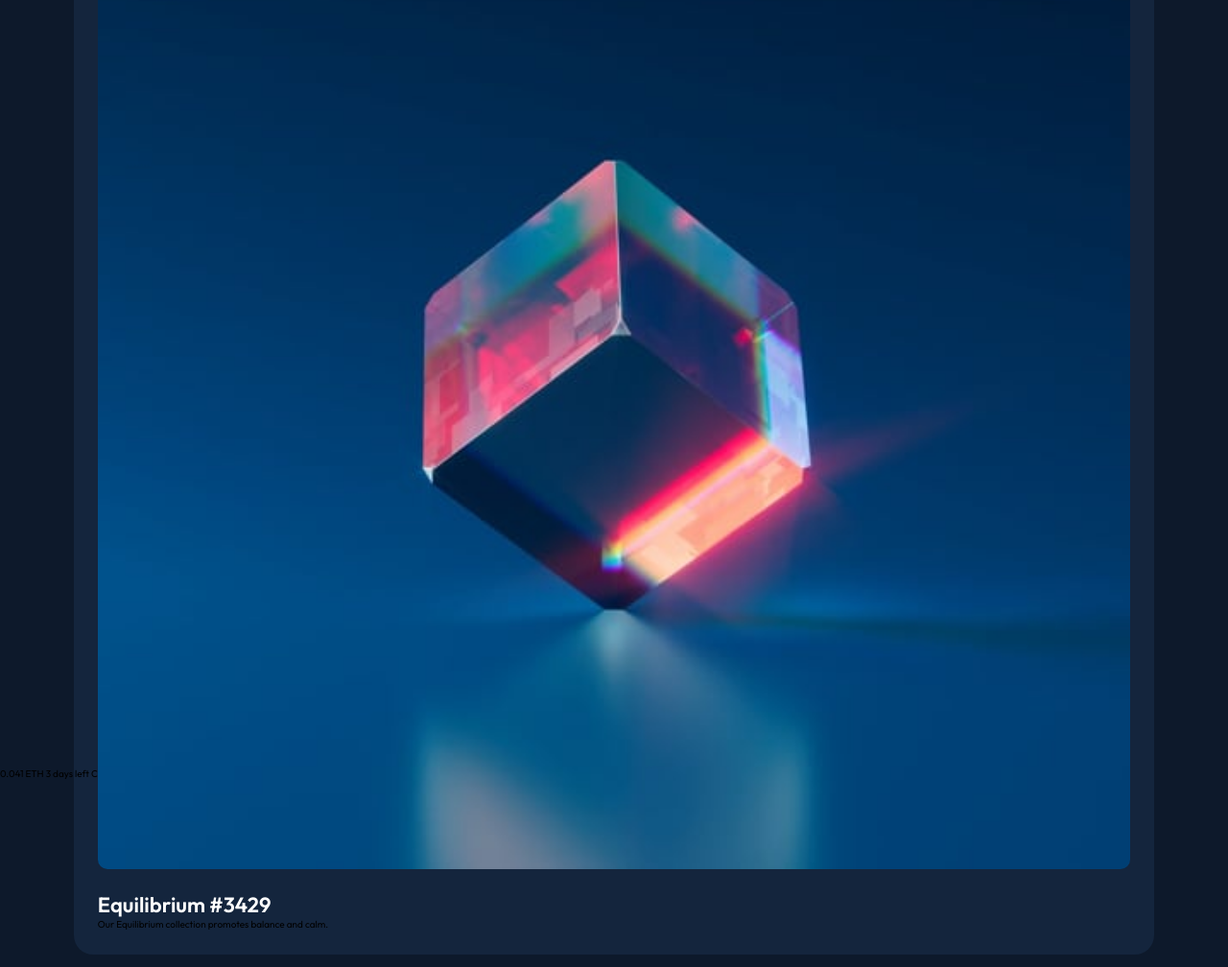
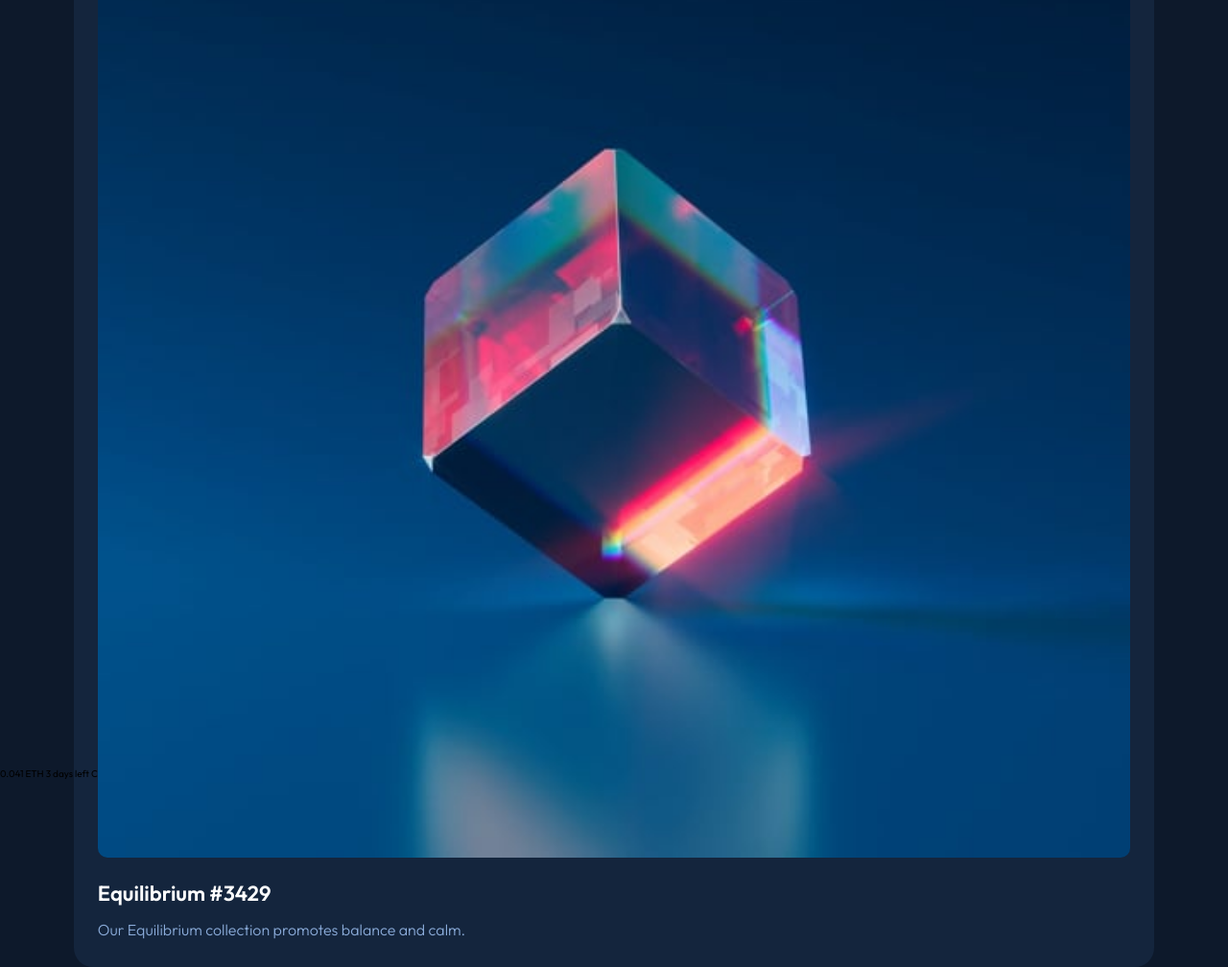
Before and after one commit to gadgetfather/NFT-CARD-frontend-mentor, a plain HTML site: page nft-preview-card-component-main/index.html in a window 1280 px wide. Shown: the whole page at 96% size. Drawn offline with Linux system fonts and the light colour scheme.

Commit message:
description done

```diff
--- a/nft-preview-card-component-main/style.css
+++ b/nft-preview-card-component-main/style.css
@@ -87,3 +87,11 @@ body{
 .container .card .title:hover {
     color: var(--Cyan);
 }
+
+.container .card .description {
+    color: var(--Soft-blue);
+    font-size: 1.6rem;
+    line-height: 160%;
+    margin-top: 1.2rem;
+    font-weight: 300;
+}
```
Also changed, not shown: nft-preview-card-component-main/index.html (+0 -1 lines).
